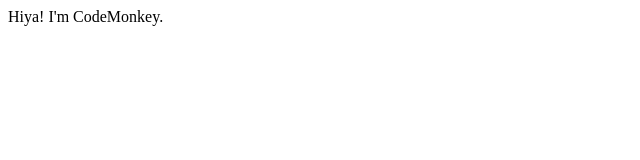
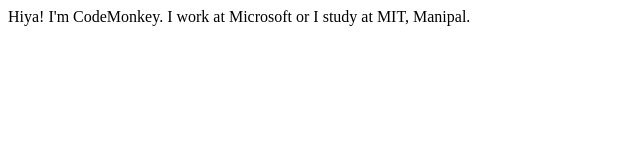
Before and after one commit to temp192000/CodeMonkey-io, a plain HTML site: page index.html in a window 1280 px wide. Shown: the whole page, without its empty margins (0-640 px from the left). Drawn offline with Linux system fonts and the light colour scheme.

Commit message:
docs: added info

```diff
--- a/index.html
+++ b/index.html
@@ -8,5 +8,6 @@
 </head>
 <body>
     Hiya! I'm CodeMonkey.
+    I work at Microsoft or I study at MIT, Manipal.
 </body>
 </html>
```
